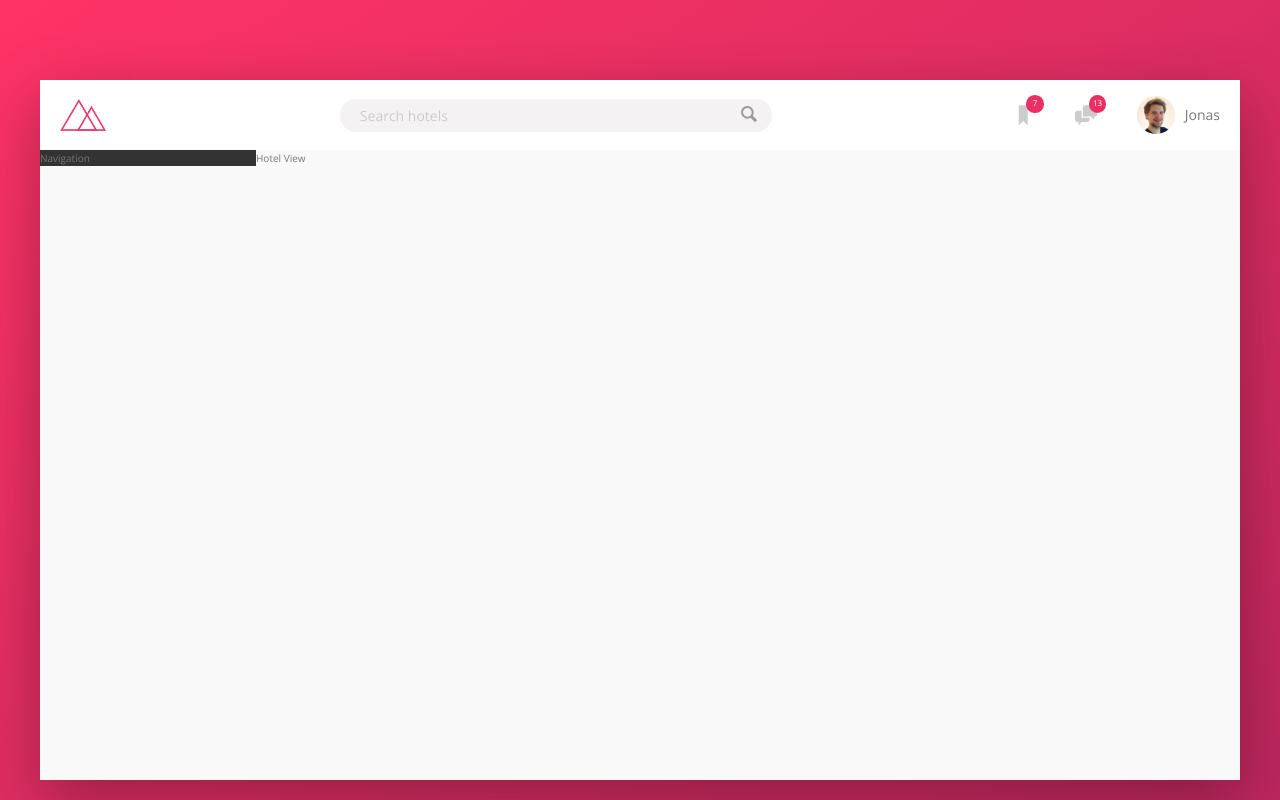
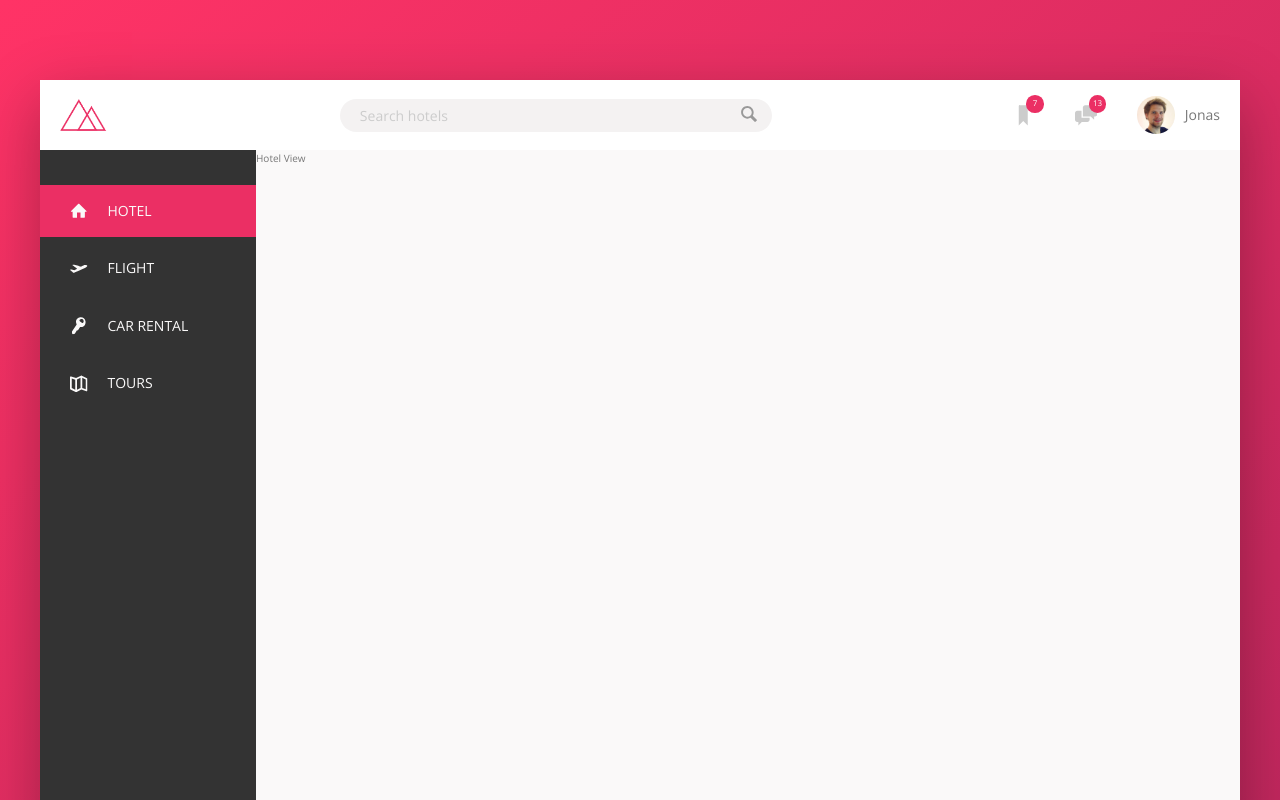
Before and after one commit to aliramazon/hotel-website-react, a React (Create React App) app: page / in a window 1280 px wide. Shown: the top 800 px of the page. Built offline with nearby package versions, Linux system fonts and the light colour scheme.

Commit message:
Build Sidebar and style it

```diff
--- a/src/components/Sidebar.js
+++ b/src/components/Sidebar.js
@@ -1,7 +1,38 @@
 import React from 'react';
+import IconSVG from './IconSVG';
 
 const Sidebar = () => {
-    return <nav className="sidebar">Navigation</nav>;
+    return (
+        <nav className="sidebar">
+            <ul className="side-nav">
+                <li className="side-nav__item side-nav__item--active">
+                    <a href="/" className="side-nav__link">
+                        <IconSVG className="side-nav__icon" iconName="icon-home" />
+                        <span>Hotel</span>
+                    </a>
+                </li>
+                <li className="side-nav__item">
+                    <a href="/" className="side-nav__link">
+                        <IconSVG className="side-nav__icon" iconName="icon-aircraft-take-off" />
+                        <span>Flight</span>
+                    </a>
+                </li>
+                <li className="side-nav__item">
+                    <a href="/" className="side-nav__link">
+                        <IconSVG className="side-nav__icon" iconName="icon-key" />
+                        <span>Car rental</span>
+                    </a>
+                </li>
+                <li className="side-nav__item">
+                    <a href="/" className="side-nav__link">
+                        <IconSVG className="side-nav__icon" iconName="icon-map" />
+                        <span>Tours</span>
+                    </a>
+                </li>
+            </ul>
+            <div className="legal">&copy; 2017 by Trillo. All rights reserved</div>
+        </nav>
+    );
 };
 
 export default Sidebar;
--- a/src/styles/_IconSVG.scss
+++ b/src/styles/_IconSVG.scss
@@ -12,3 +12,10 @@
     width: 2.25rem;
     fill: $colorGreyLight-4;
 }
+
+.side-nav__icon {
+    width: 1.75rem;
+    height: 1.75rem;
+    margin-right: 2rem;
+    fill: currentColor;
+}
--- a/src/styles/_Layout.scss
+++ b/src/styles/_Layout.scss
@@ -3,7 +3,7 @@
     margin: 8rem auto;
     background-color: $colorGreyLight-1;
     box-shadow: $shadowDark;
-    min-height: 70rem;
+    min-height: 50rem;
 }
 
 .content {
@@ -19,9 +19,13 @@
 .sidebar {
     background-color: $colorGreyDark-1;
     flex: 0 0 18%;
+    display: flex;
+    flex-direction: column;
+    justify-content: space-between;
 }
 
 .hotel-view {
     background-color: $colorGreyLight-1;
+    height: 80rem;
     flex: 1;
 }
--- /dev/null
+++ b/src/styles/_Sidebar.scss
@@ -0,0 +1,56 @@
+.side-nav {
+    font-size: 1.4rem;
+    list-style: none;
+    margin-top: 3.5rem;
+
+    &__item {
+        position: relative;
+    }
+    &__item:not(:last-child) {
+        margin-bottom: 0.5rem;
+    }
+
+    &__item::before {
+        content: '';
+        display: block;
+        position: absolute;
+        top: 0;
+        left: 0;
+        height: 100%;
+        width: 0.3rem;
+        background-color: $colorPrimary;
+        transform: scaleY(0);
+        transition: transform 0.2s, width 0.4s cubic-bezier(1, 0, 0, 1) 0.2s, background-color 0.1s;
+    }
+
+    &__item:hover::before,
+    &__item--active::before {
+        transform-origin: center;
+        transform: scaleY(1);
+        width: 100%;
+    }
+
+    &__item:active::before {
+        background-color: $colorPrimaryLight;
+    }
+
+    &__link:link,
+    &__link:visited {
+        color: $colorGreyLight-1;
+        text-decoration: none;
+        text-transform: uppercase;
+        padding: 1.5rem 3rem;
+        position: relative;
+        z-index: 10;
+
+        display: flex;
+        align-items: center;
+    }
+}
+
+.legal {
+    font-size: 1.2rem;
+    color: $colorGreyLight-4;
+    text-align: center;
+    padding: 2.5rem;
+}
--- a/src/styles/_base.scss
+++ b/src/styles/_base.scss
@@ -21,5 +21,4 @@
     background-image: linear-gradient(to right bottom, $colorPrimaryLight, $colorPrimaryDark);
     background-size: cover;
     background-repeat: no-repeat;
-    height: 100vh;
 }
--- a/src/styles/index.scss
+++ b/src/styles/index.scss
@@ -3,3 +3,4 @@
 @import './Layout';
 @import './Header';
 @import './IconSVG';
+@import './Sidebar';
```
Also changed, not shown: 1 other file (tests, documents, lock files or other folders).
